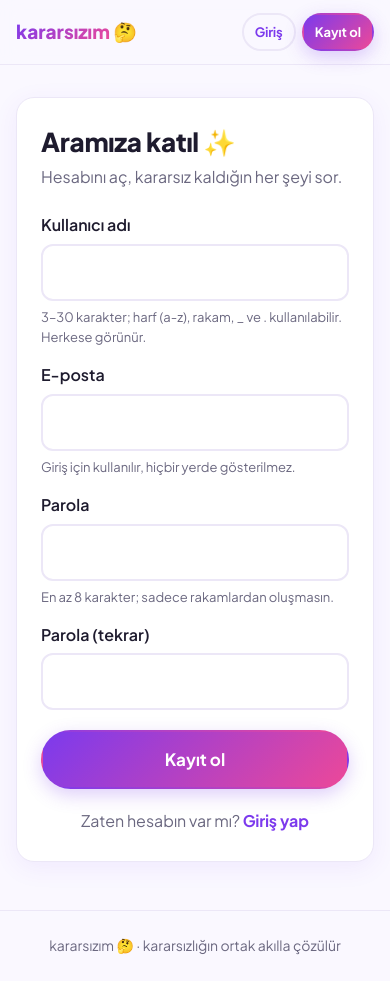
After one commit to busracankit/KararsizimApp, a Django app: page /kayit/ in a window 390 px wide. The commit adds this page. Run offline with Django 5.2, Linux system fonts and the light colour scheme.

Commit message:
Faz 1: üyelik (kayıt / giriş / çıkış)
- E-posta + parola ile giriş için EmailBackend (admin kullanıcı adıyla girmeye devam eder)
- RegisterForm: kullanıcı adı formatı, büyük/küçük harf duyarsız benzersizlik, parola doğrulayıcıları
- /kayit/, /giris/, /cikis/ (sadece POST); kayıt sonrası otomatik giriş; güvenli ?next= desteği
- Giriş yapmış kullanıcı kayıt/giriş sayfasından ana sayfaya yönlendirilir
- Navbar oturum durumuna göre; mobilde tek satıra sığacak şekilde
- Ortak form parçaları (field, form_errors) ve auth sayfası stilleri
- 22 yeni test (toplam 28)

```diff
--- /dev/null
+++ b/accounts/forms.py
@@ -0,0 +1,101 @@
+from django import forms
+from django.contrib.auth import authenticate, password_validation
+
+from .models import User, username_validator
+
+
+class RegisterForm(forms.Form):
+    username = forms.CharField(
+        label="Kullanıcı adı",
+        min_length=3,
+        max_length=30,
+        validators=[username_validator],
+        help_text="3–30 karakter; harf (a-z), rakam, _ ve . kullanılabilir. Herkese görünür.",
+        widget=forms.TextInput(attrs={"autocomplete": "username", "autocapitalize": "none", "spellcheck": "false"}),
+        error_messages={
+            "required": "Kullanıcı adı zorunlu.",
+            "min_length": "Kullanıcı adı en az 3 karakter olmalı.",
+            "max_length": "Kullanıcı adı en fazla 30 karakter olabilir.",
+        },
+    )
+    email = forms.EmailField(
+        label="E-posta",
+        help_text="Giriş için kullanılır, hiçbir yerde gösterilmez.",
+        widget=forms.EmailInput(attrs={"autocomplete": "email"}),
+        error_messages={"required": "E-posta zorunlu.", "invalid": "Geçerli bir e-posta adresi gir."},
+    )
+    password1 = forms.CharField(
+        label="Parola",
+        strip=False,
+        help_text="En az 8 karakter; sadece rakamlardan oluşmasın.",
+        widget=forms.PasswordInput(attrs={"autocomplete": "new-password"}),
+        error_messages={"required": "Parola zorunlu."},
+    )
+    password2 = forms.CharField(
+        label="Parola (tekrar)",
+        strip=False,
+        widget=forms.PasswordInput(attrs={"autocomplete": "new-password"}),
+        error_messages={"required": "Parolayı tekrar yaz."},
+    )
+
+    def clean_username(self):
+        username = self.cleaned_data["username"].strip()
+        if User.objects.filter(username__iexact=username).exists():
+            raise forms.ValidationError("Bu kullanıcı adı zaten alınmış.")
+        return username
+
+    def clean_email(self):
+        email = self.cleaned_data["email"].strip().lower()
+        if User.objects.filter(email__iexact=email).exists():
+            raise forms.ValidationError("Bu e-posta adresiyle zaten bir hesap var.")
+        return email
+
+    def clean(self):
+        cleaned = super().clean()
+        p1, p2 = cleaned.get("password1"), cleaned.get("password2")
+        if p1 and p2 and p1 != p2:
+            self.add_error("password2", "Parolalar eşleşmiyor.")
+        elif p1:
+            # Validate against a draft user so the similarity check can compare
+            # the password with the username / email.
+            draft = User(username=cleaned.get("username", ""), email=cleaned.get("email", ""))
+            try:
+                password_validation.validate_password(p1, draft)
+            except forms.ValidationError as error:
+                self.add_error("password1", error)
+        return cleaned
+
+    def save(self):
+        return User.objects.create_user(
+            username=self.cleaned_data["username"],
+            email=self.cleaned_data["email"],
+            password=self.cleaned_data["password1"],
+        )
+
+
+class LoginForm(forms.Form):
+    email = forms.EmailField(
+        label="E-posta",
+        widget=forms.EmailInput(attrs={"autocomplete": "email", "autofocus": True}),
+        error_messages={"required": "E-posta zorunlu.", "invalid": "Geçerli bir e-posta adresi gir."},
+    )
+    password = forms.CharField(
+        label="Parola",
+        strip=False,
+        widget=forms.PasswordInput(attrs={"autocomplete": "current-password"}),
+        error_messages={"required": "Parola zorunlu."},
+    )
+
+    def __init__(self, *args, request=None, **kwargs):
+        self.request = request
+        self.user = None
+        super().__init__(*args, **kwargs)
+
+    def clean(self):
+        cleaned = super().clean()
+        email, password = cleaned.get("email"), cleaned.get("password")
+        if email and password:
+            self.user = authenticate(self.request, email=email, password=password)
+            if self.user is None:
+                raise forms.ValidationError("E-posta veya parola hatalı.")
+        return cleaned
--- /dev/null
+++ b/accounts/urls.py
@@ -0,0 +1,9 @@
+from django.urls import path
+
+from . import views
+
+urlpatterns = [
+    path("kayit/", views.register, name="register"),
+    path("giris/", views.login_view, name="login"),
+    path("cikis/", views.logout_view, name="logout"),
+]
--- /dev/null
+++ b/accounts/views.py
@@ -0,0 +1,50 @@
+from django.conf import settings
+from django.contrib import messages
+from django.contrib.auth import login, logout
+from django.shortcuts import redirect, render
+from django.utils.http import url_has_allowed_host_and_scheme
+from django.views.decorators.http import require_POST
+
+from .forms import LoginForm, RegisterForm
+
+EMAIL_BACKEND = "accounts.backends.EmailBackend"
+
+
+def _safe_next(request, default):
+    """Return the ?next= target if it points to this site, otherwise `default`."""
+    target = request.POST.get("next") or request.GET.get("next")
+    if target and url_has_allowed_host_and_scheme(
+        target, allowed_hosts={request.get_host()}, require_https=request.is_secure()
+    ):
+        return target
+    return default
+
+
+def register(request):
+    if request.user.is_authenticated:
+        return redirect("poll_list")
+    form = RegisterForm(request.POST or None)
+    if request.method == "POST" and form.is_valid():
+        user = form.save()
+        login(request, user, backend=EMAIL_BACKEND)
+        messages.success(request, f"Hoş geldin @{user.username}! 🎉")
+        return redirect(_safe_next(request, "poll_list"))
+    return render(request, "accounts/register.html", {"form": form, "next": _safe_next(request, "")})
+
+
+def login_view(request):
+    if request.user.is_authenticated:
+        return redirect("poll_list")
+    form = LoginForm(request.POST or None, request=request)
+    if request.method == "POST" and form.is_valid():
+        login(request, form.user, backend=EMAIL_BACKEND)
+        messages.success(request, f"Tekrar hoş geldin @{form.user.username}!")
+        return redirect(_safe_next(request, settings.LOGIN_REDIRECT_URL))
+    return render(request, "accounts/login.html", {"form": form, "next": _safe_next(request, "")})
+
+
+@require_POST
+def logout_view(request):
+    logout(request)
+    messages.info(request, "Çıkış yaptın. Görüşmek üzere 👋")
+    return redirect(settings.LOGOUT_REDIRECT_URL)
--- a/config/urls.py
+++ b/config/urls.py
@@ -3,5 +3,6 @@ from django.urls import include, path
 
 urlpatterns = [
     path("admin/", admin.site.urls),
+    path("", include("accounts.urls")),
     path("", include("polls.urls")),
 ]
--- a/static/css/main.css
+++ b/static/css/main.css
@@ -96,6 +96,7 @@ a { color: var(--primary); }
   justify-content: center;
   gap: 8px;
   padding: 12px 20px;
+  white-space: nowrap;
   border: 2px solid transparent;
   border-radius: 999px;
   font: inherit;
@@ -263,3 +264,30 @@ a { color: var(--primary); }
 @media (prefers-reduced-motion: reduce) {
   *, *::before, *::after { transition: none !important; }
 }
+
+/* ---------- Auth pages ---------- */
+.btn-block { width: 100%; }
+.navbar__logout { margin: 0; }
+.auth-card { max-width: 440px; margin: 32px auto 0; padding: 28px 24px; }
+.auth-card__title { font-size: 26px; font-weight: 800; letter-spacing: -.01em; }
+.auth-card__lead { color: var(--text-muted); margin: 6px 0 24px; }
+.auth-card__switch { text-align: center; margin: 20px 0 0; color: var(--text-muted); }
+.auth-card__switch a { font-weight: 700; text-decoration: none; }
+.auth-card__switch a:hover { text-decoration: underline; }
+.form .btn-block { margin-top: 4px; }
+.form-alert {
+  padding: 12px 16px;
+  border-radius: var(--radius-sm);
+  background: #FDECEC;
+  border: 1px solid #F7CFCF;
+  color: #991B1B;
+  font-weight: 600;
+}
+.form-alert p { margin: 0; }
+
+@media (max-width: 400px) {
+  .navbar__user { display: none; }
+  .navbar__actions { gap: 6px; }
+  .logo { font-size: 19px; }
+  .navbar .btn-sm { padding: 7px 11px; font-size: 13px; }
+}
--- /dev/null
+++ b/templates/accounts/register.html
@@ -0,0 +1,26 @@
+{% extends "base.html" %}
+
+{% block title %}Kayıt ol — Kararsızım{% endblock %}
+
+{% block content %}
+<section class="card auth-card">
+  <h1 class="auth-card__title">Aramıza katıl ✨</h1>
+  <p class="auth-card__lead">Hesabını aç, kararsız kaldığın her şeyi sor.</p>
+
+  <form method="post" class="form" novalidate>
+    {% csrf_token %}
+    {% if next %}<input type="hidden" name="next" value="{{ next }}">{% endif %}
+    {% include "partials/form_errors.html" %}
+    {% include "partials/field.html" with field=form.username %}
+    {% include "partials/field.html" with field=form.email %}
+    {% include "partials/field.html" with field=form.password1 %}
+    {% include "partials/field.html" with field=form.password2 %}
+    <button type="submit" class="btn btn-primary btn-lg btn-block">Kayıt ol</button>
+  </form>
+
+  <p class="auth-card__switch">
+    Zaten hesabın var mı?
+    <a href="{% url 'login' %}{% if next %}?next={{ next|urlencode }}{% endif %}">Giriş yap</a>
+  </p>
+</section>
+{% endblock %}
--- /dev/null
+++ b/templates/partials/field.html
@@ -0,0 +1,10 @@
+{# One form field: label, input, help text, inline errors. Usage: {% include "partials/field.html" with field=form.email %} #}
+<div class="field{% if field.errors %} has-error{% endif %}">
+  <label for="{{ field.id_for_label }}">{{ field.label }}</label>
+  {{ field }}
+  {% if field.errors %}
+    {% for error in field.errors %}<p class="field-error" id="{{ field.auto_id }}_error">{{ error }}</p>{% endfor %}
+  {% elif field.help_text %}
+    <p class="field-help" id="{{ field.auto_id }}_helptext">{{ field.help_text }}</p>
+  {% endif %}
+</div>
--- /dev/null
+++ b/templates/partials/form_errors.html
@@ -0,0 +1,5 @@
+{% if form.non_field_errors %}
+  <div class="form-alert" role="alert">
+    {% for error in form.non_field_errors %}<p>{{ error }}</p>{% endfor %}
+  </div>
+{% endif %}
--- a/templates/partials/navbar.html
+++ b/templates/partials/navbar.html
@@ -1,14 +1,18 @@
-{# Auth links point to the Phase 1 URLs; they are switched to {% url %} tags then. #}
+{# "/anket/yeni/" becomes {% url 'poll_create' %} in Phase 2. #}
 <header class="navbar">
   <nav class="container navbar__inner" aria-label="Ana menü">
-    <a href="/" class="logo"><span class="text-gradient">kararsızım</span> <span aria-hidden="true">🤔</span></a>
+    <a href="{% url 'poll_list' %}" class="logo"><span class="text-gradient">kararsızım</span> <span aria-hidden="true">🤔</span></a>
     <div class="navbar__actions">
       {% if user.is_authenticated %}
         <span class="navbar__user">@{{ user.username }}</span>
         <a href="/anket/yeni/" class="btn btn-primary btn-sm">Anket oluştur</a>
+        <form method="post" action="{% url 'logout' %}" class="navbar__logout">
+          {% csrf_token %}
+          <button type="submit" class="btn btn-ghost btn-sm">Çıkış</button>
+        </form>
       {% else %}
-        <a href="/giris/" class="btn btn-ghost btn-sm">Giriş</a>
-        <a href="/kayit/" class="btn btn-primary btn-sm">Kayıt ol</a>
+        <a href="{% url 'login' %}" class="btn btn-ghost btn-sm">Giriş</a>
+        <a href="{% url 'register' %}" class="btn btn-primary btn-sm">Kayıt ol</a>
       {% endif %}
     </div>
   </nav>
```
Also changed, not shown: CLAUDE.md (+8 -4 lines), accounts/backends.py (added, +25 -0 lines), accounts/tests/test_auth.py (added, +153 -0 lines), accounts/tests/test_models.py (renamed from accounts/tests.py, +1 -1 lines), config/settings.py (+12 -0 lines), templates/accounts/login.html (added, +26 -0 lines), accounts/tests/__init__.py (added).
